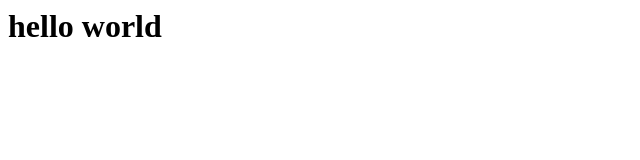
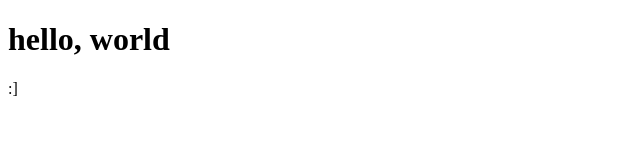
Before and after one commit to circledaysoley/website, a plain HTML site: page index.html in a window 1280 px wide. Shown: the whole page, without its empty margins (0-640 px from the left). Drawn offline with Linux system fonts and the light colour scheme.

Commit message:
add some HTML structure

```diff
--- a/index.html
+++ b/index.html
@@ -1 +1,10 @@
-<h1>hello world</h1>
+<!DOCTYPE html>
+<html>
+  <head>
+    <title></title>
+  </head>
+  <body>
+    <h1>hello, world</h1>
+    <p>:]</p>
+  </body>
+</html>
```
